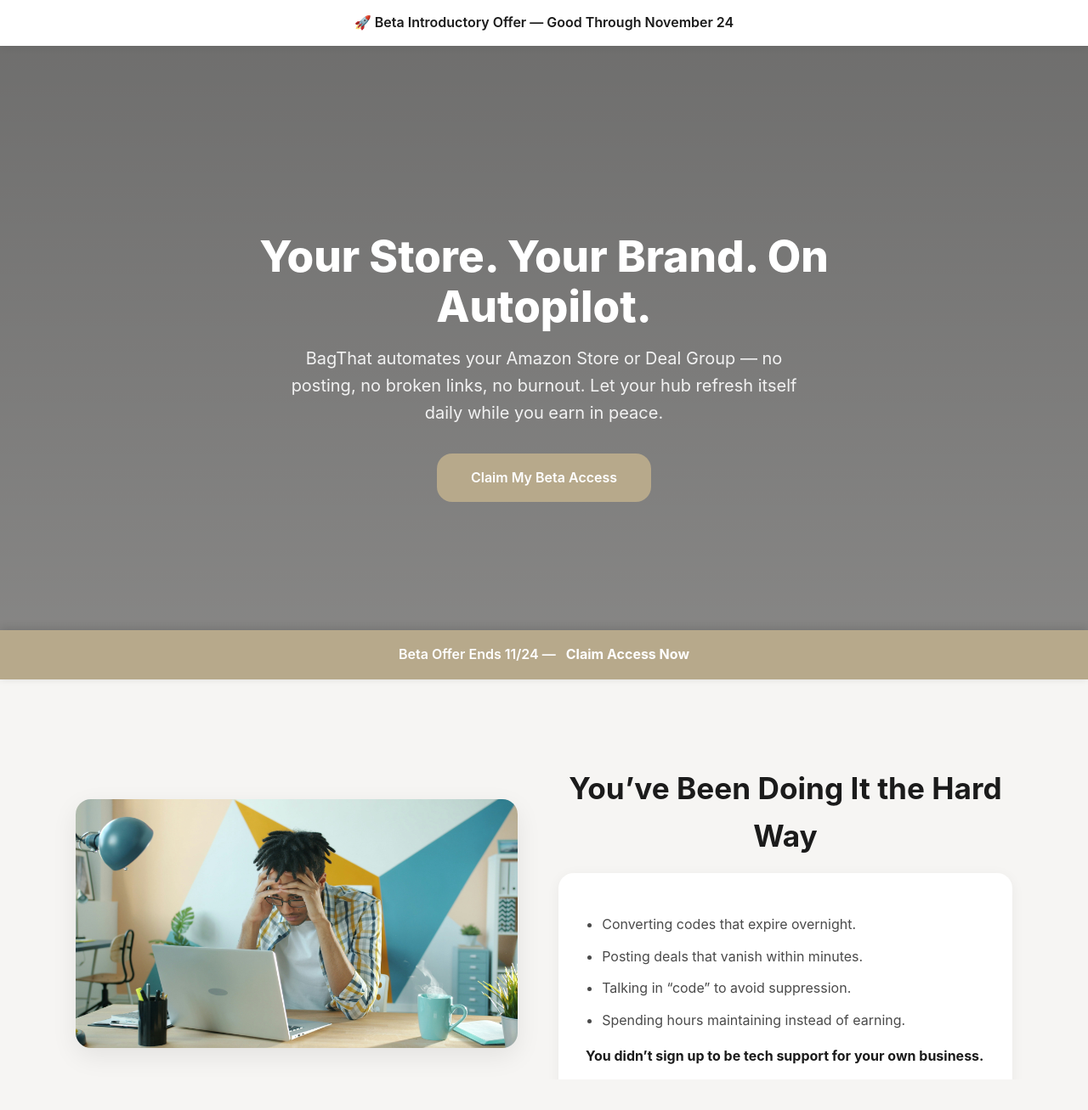
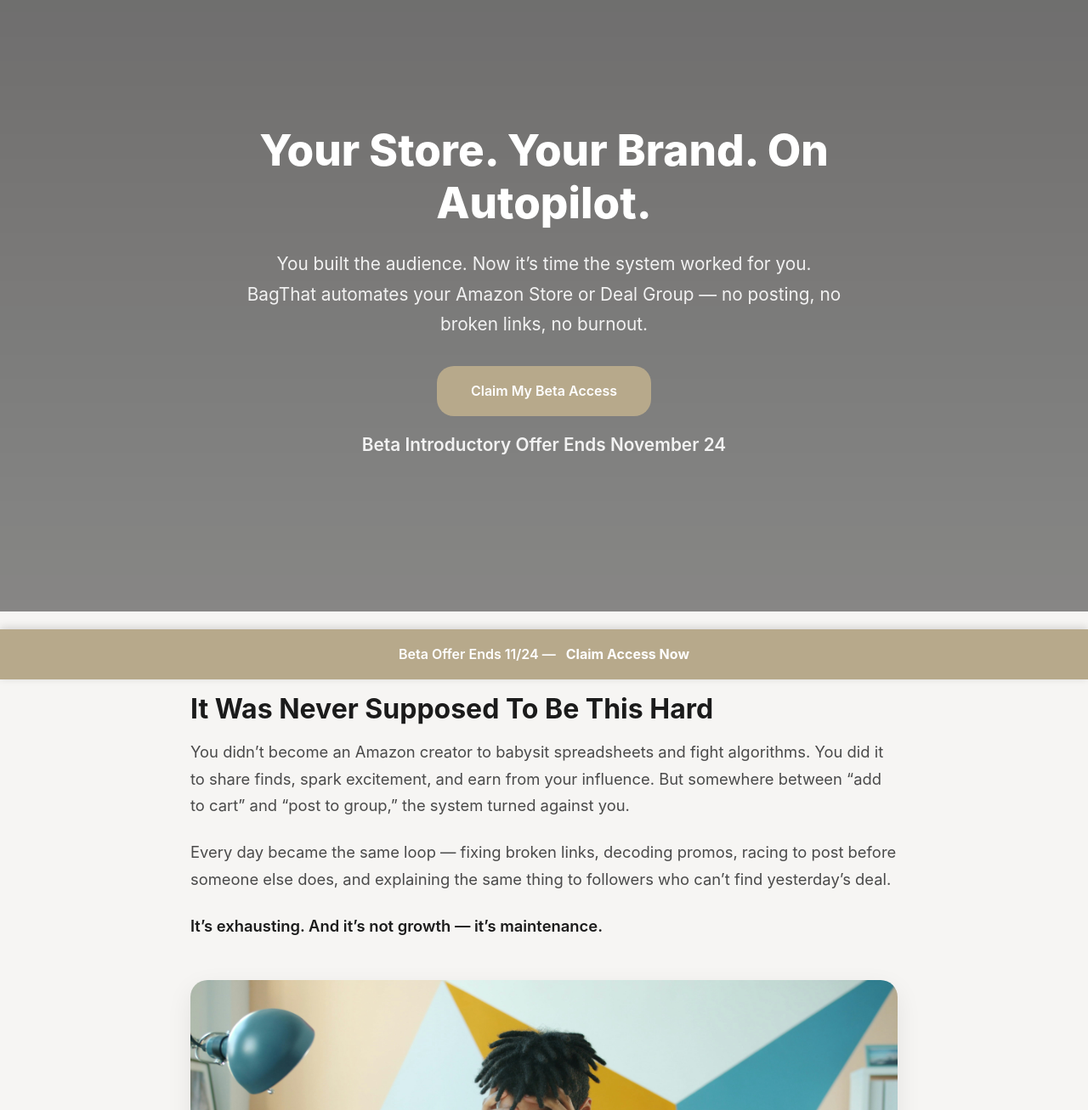
Before and after one commit to KMillionaireInc/BagThatThangUp-site, a plain HTML site: page index.html in a window 1280 px wide. Shown: the top 1307 px of the page at 85% size. Drawn offline with Linux system fonts and the light colour scheme.

Commit message:
Update index.html

```diff
--- a/index.html
+++ b/index.html
@@ -3,7 +3,7 @@
 <head>
   <meta charset="UTF-8"/>
   <meta name="viewport" content="width=device-width, initial-scale=1"/>
-  <title>BagThat — Your Amazon Store, Automated | Beta Offer Ends 11/24</title>
+  <title>BagThat — Beta Introductory Offer Ends 11/24</title>
   <style>
     :root {
       --bg:#f6f5f3;
@@ -11,218 +11,136 @@
       --muted:#4a4a4a;
       --accent:#b7a98b;
       --white:#ffffff;
-      --radius:18px;
+      --radius:20px;
       --shadow:0 10px 30px rgba(0,0,0,0.08);
-      --transition:all .45s ease;
+      --transition:all .5s ease;
     }
-    *{box-sizing:border-box;}
-    body{margin:0;font-family:"Inter",system-ui,sans-serif;background:var(--bg);color:var(--ink);line-height:1.6;overflow-x:hidden;}
+    *{box-sizing:border-box;margin:0;padding:0;}
+    body{font-family:"Inter",system-ui,sans-serif;background:var(--bg);color:var(--ink);line-height:1.7;overflow-x:hidden;}
 
-    .fade{opacity:0;transform:translateY(30px);transition:var(--transition);}
-    .fade.show{opacity:1;transform:translateY(0);}
+    .section{padding:6rem 1.5rem;max-width:880px;margin:auto;opacity:0;transform:translateY(40px);transition:var(--transition);}
+    .show{opacity:1;transform:translateY(0);}
+    h1,h2{line-height:1.2;}
+    h1{font-size:3rem;margin-bottom:1rem;font-weight:800;}
+    h2{font-size:2rem;margin-bottom:1rem;font-weight:700;}
+    p{margin-bottom:1.5rem;font-size:1.15rem;color:var(--muted);}
+    strong{color:var(--ink);font-weight:600;}
+    .cta{display:inline-block;background:var(--accent);color:var(--white);padding:1rem 2.5rem;border-radius:var(--radius);text-decoration:none;font-weight:600;transition:var(--transition);}
+    .cta:hover{opacity:.9;}
 
     /* HERO */
+    @keyframes zoomPan {
+      0% {transform:scale(1);}
+      100% {transform:scale(1.08);}
+    }
     header{
       position:relative;
-      height:90vh;
-      min-height:620px;
-      display:flex;
-      align-items:center;
-      justify-content:center;
-      text-align:center;
-      color:var(--white);
+      height:90vh;min-height:620px;
+      display:flex;align-items:center;justify-content:center;
+      color:var(--white);text-align:center;overflow:hidden;
+    }
+    header::before{
+      content:"";
+      position:absolute;inset:0;
       background:url('/hero.jpg') center/cover no-repeat;
+      animation:zoomPan 20s ease-out forwards;
+      transform-origin:center;
+      z-index:0;
     }
     header::after{
       content:"";
-      position:absolute;
-      inset:0;
+      position:absolute;inset:0;
       background:linear-gradient(rgba(0,0,0,.55),rgba(0,0,0,.45));
+      z-index:1;
     }
-    header .inner{
-      position:relative;
-      z-index:2;
-      max-width:860px;
-      padding:0 1.5rem;
-    }
-    header h1{
-      font-size:3.2rem;
-      line-height:1.15;
-      margin-bottom:1rem;
-      font-weight:800;
-    }
-    header p{font-size:1.25rem;color:#f2f2f2;max-width:640px;margin:0 auto 2rem;}
-    .cta{
-      display:inline-block;
-      background:var(--accent);
-      color:var(--white);
-      padding:1rem 2.5rem;
-      border-radius:var(--radius);
-      font-weight:600;
-      text-decoration:none;
-      transition:var(--transition);
-    }
-    .cta:hover{opacity:.9;}
+    header .content{position:relative;z-index:2;max-width:860px;padding:0 1.5rem;animation:fadeInUp 1.5s ease forwards;}
+    @keyframes fadeInUp{0%{opacity:0;transform:translateY(40px);}100%{opacity:1;transform:translateY(0);}}
+    header h1{font-size:3.2rem;font-weight:800;}
+    header p{font-size:1.3rem;color:#f2f2f2;margin:1.5rem auto 2rem;max-width:700px;}
 
-    .offer-tag{
-      background:var(--white);
-      color:var(--ink);
-      font-weight:600;
-      text-align:center;
-      padding:.9rem 1rem;
-      box-shadow:0 3px 10px rgba(0,0,0,.05);
-    }
-
-    section{padding:6rem 1.5rem;max-width:1150px;margin:auto;}
-    h2{text-align:center;font-size:2.2rem;margin-bottom:1rem;}
-    p.lead{text-align:center;color:var(--muted);max-width:760px;margin:0 auto 3rem;font-size:1.15rem;}
-    .two-col{display:flex;flex-wrap:wrap;align-items:center;gap:3rem;}
-    .two-col img{width:100%;max-width:520px;border-radius:var(--radius);box-shadow:var(--shadow);}
-    .two-col .text{flex:1 1 420px;}
-
-    ul{padding-left:1.2rem;color:var(--muted);}
-    li{margin-bottom:.75rem;}
-
-    .dark-block{
-      background:var(--white);
-      border-radius:var(--radius);
-      box-shadow:0 3px 16px rgba(0,0,0,0.05);
-      padding:2rem;
-    }
-
-    .quote{
-      background:var(--white);
-      padding:2rem;
-      border-radius:var(--radius);
-      box-shadow:0 3px 16px rgba(0,0,0,0.05);
-      font-style:italic;
-      margin-bottom:2rem;
-    }
-    .quote strong{display:block;margin-top:1rem;font-style:normal;color:var(--ink);}
-
-    .final{
-      text-align:center;
-      background:var(--white);
-      padding:6rem 1.5rem 5rem;
-      box-shadow:0 -3px 12px rgba(0,0,0,0.04);
-    }
+    .full-img{width:100%;display:block;border-radius:var(--radius);margin:3rem auto;max-width:1100px;box-shadow:var(--shadow);}
+    .final{text-align:center;background:var(--white);padding:6rem 1.5rem 5rem;}
     .final h2{font-size:2.3rem;margin-bottom:1rem;}
     .final p{color:var(--muted);margin-bottom:2rem;font-size:1.15rem;}
-
     footer{text-align:center;padding:2rem 1rem;font-size:.9rem;color:#666;}
     footer a{color:#666;text-decoration:none;margin:0 .3rem;}
-
-    .sticky-cta{
-      position:fixed;bottom:0;left:0;width:100%;
-      background:var(--accent);color:var(--white);
-      text-align:center;padding:1rem;
-      font-weight:600;box-shadow:0 -2px 10px rgba(0,0,0,.15);
-    }
+    .sticky-cta{position:fixed;bottom:0;left:0;width:100%;background:var(--accent);color:var(--white);text-align:center;padding:1rem;font-weight:600;box-shadow:0 -2px 10px rgba(0,0,0,.15);}
     .sticky-cta a{color:var(--white);text-decoration:none;margin-left:.5rem;font-weight:700;}
-
     @media(max-width:820px){
-      header h1{font-size:2.3rem;}
-      .two-col{flex-direction:column;text-align:center;}
+      header h1{font-size:2.4rem;}
+      .section{padding:5rem 1.2rem;}
     }
   </style>
 </head>
 <body>
 
-  <div class="offer-tag fade">🚀 Beta Introductory Offer — Good Through November 24</div>
-
   <!-- HERO -->
-  <header class="fade">
-    <div class="inner">
+  <header>
+    <div class="content">
       <h1>Your Store. Your Brand. On Autopilot.</h1>
-      <p>BagThat automates your Amazon Store or Deal Group — no posting, no broken links, no burnout. Let your hub refresh itself daily while you earn in peace.</p>
+      <p>You built the audience. Now it’s time the system worked for you. BagThat automates your Amazon Store or Deal Group — no posting, no broken links, no burnout.</p>
       <a href="https://buy.stripe.com/14AeVc8nn8E062VfLV00000" class="cta">Claim My Beta Access</a>
+      <p style="margin-top:1rem;font-weight:600;">Beta Introductory Offer Ends November 24</p>
     </div>
   </header>
 
-  <!-- PROBLEM -->
-  <section class="fade">
-    <div class="two-col">
-      <img src="/frustrated.jpg" alt="Frustrated creator at laptop">
-      <div class="text">
-        <h2>You’ve Been Doing It the Hard Way</h2>
-        <div class="dark-block">
-          <ul>
-            <li>Converting codes that expire overnight.</li>
-            <li>Posting deals that vanish within minutes.</li>
-            <li>Talking in “code” to avoid suppression.</li>
-            <li>Spending hours maintaining instead of earning.</li>
-          </ul>
-          <p><strong>You didn’t sign up to be tech support for your own business.</strong></p>
-        </div>
-      </div>
+  <!-- STORY -->
+  <section class="section">
+    <h2>It Was Never Supposed To Be This Hard</h2>
+    <p>You didn’t become an Amazon creator to babysit spreadsheets and fight algorithms. You did it to share finds, spark excitement, and earn from your influence. But somewhere between “add to cart” and “post to group,” the system turned against you.</p>
+    <p>Every day became the same loop — fixing broken links, decoding promos, racing to post before someone else does, and explaining the same thing to followers who can’t find yesterday’s deal.</p>
+    <p><strong>It’s exhausting. And it’s not growth — it’s maintenance.</strong></p>
+    <img src="/frustrated.jpg" alt="Frustrated creator posting manually" class="full-img">
+  </section>
+
+  <!-- SOLUTION -->
+  <section class="section">
+    <h2>Then Comes BagThat</h2>
+    <p>The quiet engine behind creators who seem to have it all handled. Plug in your Amazon Store ID once — we build your branded site automatically, update your deals daily, and keep every link clean and trackable.</p>
+    <p>Your followers keep shopping. Your site becomes the single, always-on link that powers your income.</p>
+    <img src="/feature2.jpg" alt="Example of BagThat automated storefront" class="full-img">
+  </section>
+
+  <!-- TRANSFORMATION -->
+  <section class="section">
+    <h2>No Tech. No Burnout. Just Momentum.</h2>
+    <p>Imagine waking up to engagement instead of exhaustion. Your group still active while you’re offline. Your store feeling effortless and professional.</p>
+    <p>BagThat was built for creators, influencers, and brands who are done with the grind and ready to scale.</p>
+    <img src="/feature1.jpg" alt="Happy creator working calmly from home" class="full-img">
+  </section>
+
+  <!-- OFFER -->
+  <section class="section">
+    <h2>The Beta Introductory Offer</h2>
+    <p><strong>Ends November 24.</strong><br>
+    During this limited beta phase, you can launch your own BagThat site, lock lifetime pricing before public release, and be among the first to automate your store completely.</p>
+    <p><strong>You’ve proven you can hustle — now prove you can scale effortlessly.</strong></p>
+    <div style="text-align:center;margin-top:2rem;">
+      <a href="https://buy.stripe.com/14AeVc8nn8E062VfLV00000" class="cta">Launch My Site</a>
     </div>
   </section>
 
-  <!-- TRANSFORMATION -->
-  <section class="fade">
-    <div class="two-col" style="flex-direction:row-reverse;">
-      <img src="/feature1.jpg" alt="Creator relaxed at clean workspace">
-      <div class="text">
-        <h2>The Fix That Finally Works</h2>
-        <ul>
-          <li>Your deals refresh automatically — every day.</li>
-          <li>Your links stay clean, branded & tracked.</li>
-          <li>Your followers shop one beautiful site — yours.</li>
-          <li>You step out of maintenance mode and into momentum.</li>
-        </ul>
-        <p>Plug in your Amazon Store ID once. We handle everything else.</p>
-      </div>
-    </div>
-  </section>
-
-  <!-- PROOF / DASHBOARD -->
-  <section class="fade">
-    <h2>Your Brand, Refreshed Daily</h2>
-    <p class="lead">Each BagThat site is custom-branded and updates automatically. No more daily posts or link conversions — just a hub that stays alive for you.</p>
-    <img src="/feature2.jpg" alt="Example BagThat storefront" style="display:block;margin:2rem auto;width:100%;max-width:880px;border-radius:var(--radius);box-shadow:var(--shadow);">
-  </section>
-
-  <!-- TESTIMONIALS -->
-  <section class="fade" style="max-width:900px;">
-    <h2>Creators Already Bagging Results</h2>
-    <div class="quote">“I used to spend 4 hours a day posting. Now I just check my dashboard and smile.”<strong>— Kimberly M., Creator & Group Admin</strong></div>
-    <div class="quote">“It’s like my store updates itself while I sleep.”<strong>— Early Beta User</strong></div>
-  </section>
-
-  <!-- WHO IT'S FOR -->
-  <section class="fade">
-    <h2>Built For Every Amazon Creator</h2>
-    <ul style="max-width:720px;margin:auto;">
-      <li><strong>Influencers</strong> who want their deals refreshed daily without lifting a finger.</li>
-      <li><strong>Group Admins</strong> ready to retire manual posting forever.</li>
-      <li><strong>Creators & Brands</strong> who want one polished hub that earns 24/7.</li>
-    </ul>
-    <p style="text-align:center;margin-top:2rem;">If you have an Amazon Store ID — this was built for you.</p>
-  </section>
-
-  <!-- FINAL CTA -->
-  <section class="final fade">
+  <section class="final">
     <h2>Congratulations — You Just Stepped Into Easy.</h2>
-    <p><strong>Beta Introductory Offer Ends November 24.</strong><br>Join now to lock in early pricing before public launch and let your store run itself while you focus on everything else that matters.</p>
+    <p>BagThat runs your Amazon Store for you — automatically, every day. One link, your brand, your income — simplified.</p>
     <a href="https://buy.stripe.com/14AeVc8nn8E062VfLV00000" class="cta">Claim My Beta Access</a>
   </section>
 
-  <footer class="fade">
+  <footer>
     <p>As an Amazon Associate, members may earn commissions from qualifying purchases.</p>
     <p><a href="/privacy.html">Privacy</a> • <a href="/terms.html">Terms</a> • <a href="/contact.html">Contact</a></p>
   </footer>
 
-  <div class="sticky-cta fade">
+  <div class="sticky-cta">
     Beta Offer Ends 11/24 — <a href="https://buy.stripe.com/14AeVc8nn8E062VfLV00000">Claim Access Now</a>
   </div>
 
   <script>
-    const fadeEls=document.querySelectorAll('.fade');
-    const observer=new IntersectionObserver(entries=>{
+    const sections=document.querySelectorAll('.section');
+    const io=new IntersectionObserver(entries=>{
       entries.forEach(e=>{if(e.isIntersecting)e.target.classList.add('show');});
     },{threshold:0.2});
-    fadeEls.forEach(el=>observer.observe(el));
+    sections.forEach(s=>io.observe(s));
   </script>
-
 </body>
 </html>
```
